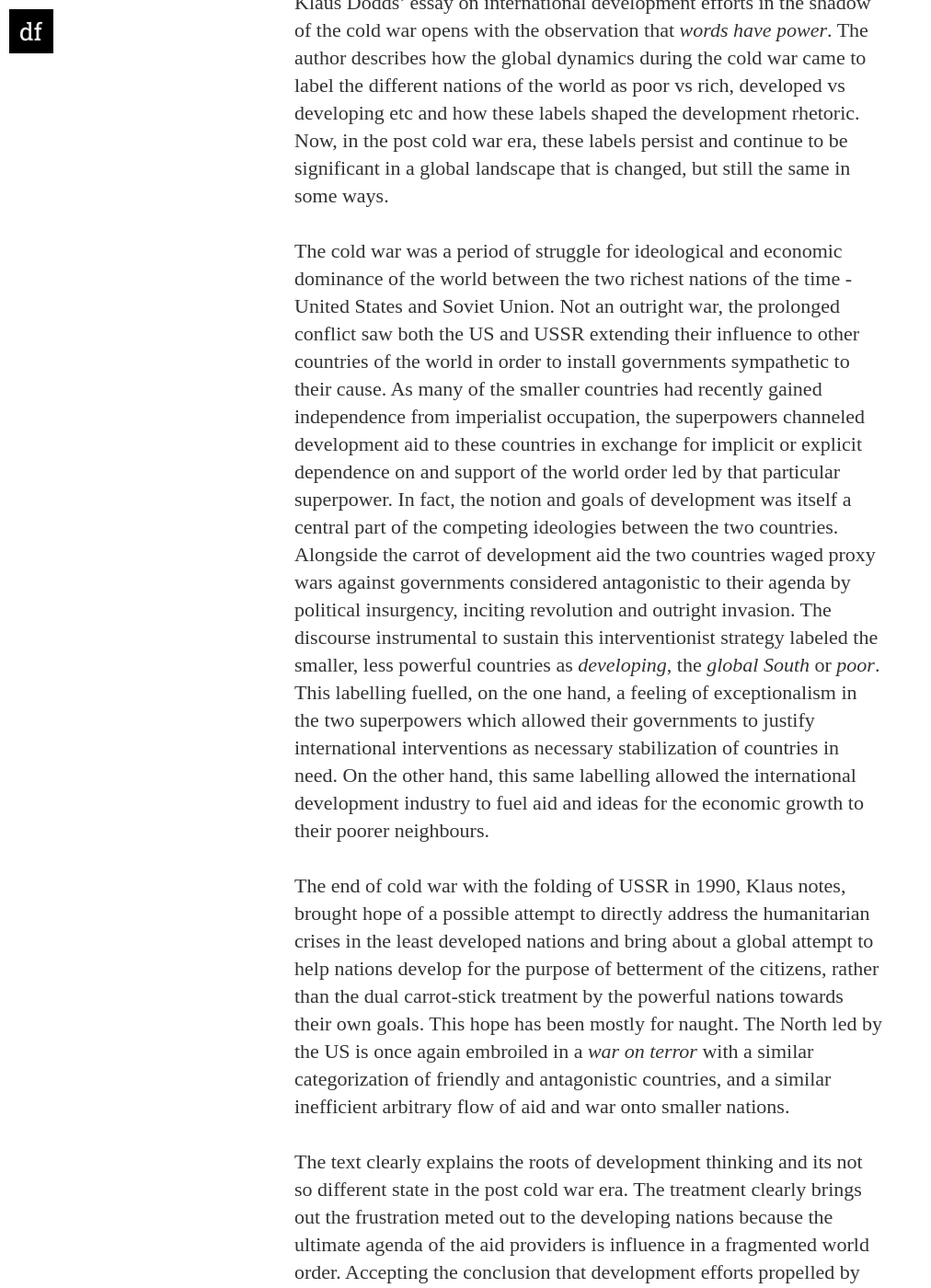
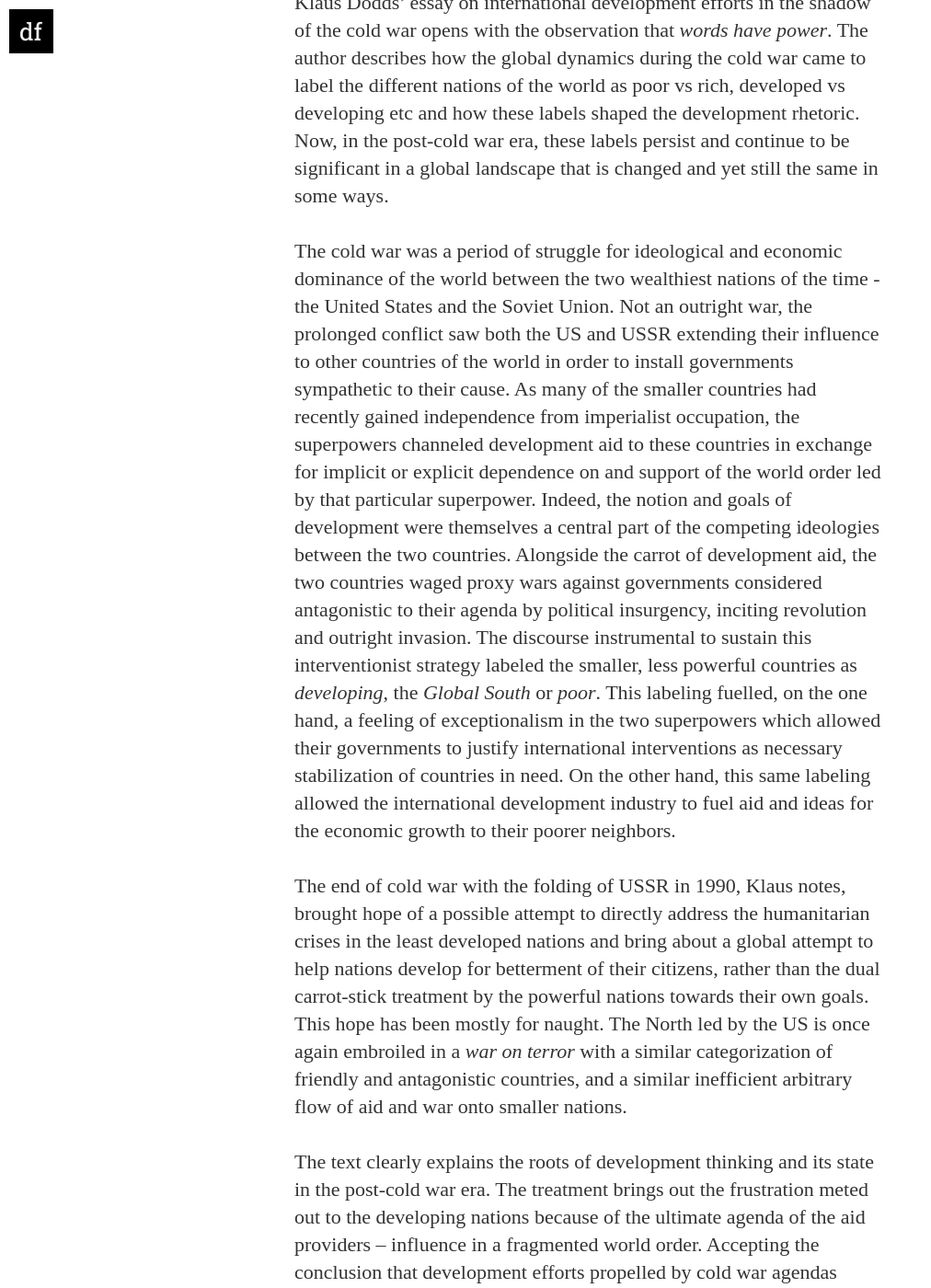
Before and after one commit to callpraths/callpraths.github.io, a Jekyll site: the page built from _posts/2018-09-30-desai-potter-ch1.markdown, in a window 1280 px wide and 1400 px high, scrolled down 389 px. Shown: the whole window at 92% size, without its empty margins (0-1012 px from the left). Built offline with Jekyll 4.4.1, drawn with Linux system fonts in a browser that asks for light colours; nearby versions of some CDN libraries; some web fonts are replaced; some of the changed text lies outside the part shown.

Commit message:
wip: grammarly clean.

```diff
--- a/_posts/2018-09-30-desai-potter-ch1.markdown
+++ b/_posts/2018-09-30-desai-potter-ch1.markdown
@@ -6,86 +6,86 @@ categories: review development_studies
 ---
 
 Klaus Dodds' essay on international development efforts in the shadow of the
-cold war opens with the observation that _words have power_. The author
-describes how the global dynamics during the cold war came to label the
-different nations of the world as poor vs rich, developed vs developing etc and
-how these labels shaped the development rhetoric. Now, in the post cold war era,
-these labels persist and continue to be significant in a global landscape that
-is changed, but still the same in some ways.
+cold war opens with the observation that _words have power_. The author describes
+how the global dynamics during the cold war came to label the different nations
+of the world as poor vs rich, developed vs developing etc and how these labels
+shaped the development rhetoric. Now, in the post-cold war era, these labels
+persist and continue to be significant in a global landscape that is changed
+and yet still the same in some ways.
 
 The cold war was a period of struggle for ideological and economic dominance of
-the world between the two richest nations of the time - United States and Soviet
-Union. Not an outright war, the prolonged conflict saw both the US and USSR
-extending their influence to other countries of the world in order to install
-governments sympathetic to their cause. As many of the smaller countries had
-recently gained independence from imperialist occupation, the superpowers
+the world between the two wealthiest nations of the time - the United States and
+the Soviet Union. Not an outright war, the prolonged conflict saw both the US
+and USSR extending their influence to other countries of the world in order to
+install governments sympathetic to their cause. As many of the smaller countries
+had recently gained independence from imperialist occupation, the superpowers
 channeled development aid to these countries in exchange for implicit or
 explicit dependence on and support of the world order led by that particular
-superpower. In fact, the notion and goals of development was itself a central
-part of the competing ideologies between the two countries. Alongside the carrot
-of development aid the two countries waged proxy wars against governments
-considered antagonistic to their agenda by political insurgency, inciting
-revolution and outright invasion. The discourse instrumental to sustain this
-interventionist strategy labeled the smaller, less powerful countries as
-_developing_, the _global South_ or _poor_. This labelling fuelled, on the one
-hand, a feeling of exceptionalism in the two superpowers which allowed their
-governments to justify international interventions as necessary stabilization of
-countries in need. On the other hand, this same labelling allowed the
-international development industry to fuel aid and ideas for the economic growth
-to their poorer neighbours.
+superpower. Indeed, the notion and goals of development were themselves a
+central part of the competing ideologies between the two countries. Alongside
+the carrot of development aid, the two countries waged proxy wars against
+governments considered antagonistic to their agenda by political insurgency,
+inciting revolution and outright invasion. The discourse instrumental to sustain
+this interventionist strategy labeled the smaller, less powerful countries as
+_developing_, the _Global South_ or _poor_. This labeling fuelled, on the one hand, a
+feeling of exceptionalism in the two superpowers which allowed their governments
+to justify international interventions as necessary stabilization of countries
+in need. On the other hand, this same labeling allowed the international
+development industry to fuel aid and ideas for the economic growth to their
+poorer neighbors.
 
 The end of cold war with the folding of USSR in 1990, Klaus notes, brought hope
 of a possible attempt to directly address the humanitarian crises in the least
 developed nations and bring about a global attempt to help nations develop for
-the purpose of betterment of the citizens, rather than the dual carrot-stick
-treatment by the powerful nations towards their own goals. This hope has been
-mostly for naught. The North led by the US is once again embroiled in a _war
-on terror_ with a similar categorization of friendly and antagonistic countries,
-and a similar inefficient arbitrary flow of aid and war onto smaller nations.
+betterment of their citizens, rather than the dual carrot-stick treatment by the
+powerful nations towards their own goals. This hope has been mostly for naught.
+The North led by the US is once again embroiled in a _war on terror_ with a
+similar categorization of friendly and antagonistic countries, and a similar
+inefficient arbitrary flow of aid and war onto smaller nations.
 
-The text clearly explains the roots of development thinking and its not so
-different state in the post cold war era. The treatment clearly brings out the
-frustration meted out to the developing nations because the ultimate agenda of
-the aid providers is influence in a fragmented world order. Accepting the
-conclusion that development efforts propelled by cold war agendas provide mixed
-results, I find the expectation that powerful nations would aid development of
-poorer nations for humanitarian causes naive. Humans are a tribal species and
-nations seldom have the empathy to help other nations prosper for selfless
-reasons. Even partial attempts to extend the nations' concern oversees often
-lead to domestic backlash because resources are seen to be squandered while the
-"situation at home" is seen to be dire. The contemporary result in the US is
-Trump. Any attempt to improve the lot of their citizens must be driven from
-within the global South. The text references Non Alignment Movement as one such
-attempt in the cold war era when the developing nations recognized the loss of
-sovereignty and long term well being from the polarized dominance of the two
-superpowers. NAM failed to keep the countries together meaningfully because it
-was unable to account for the heterogeneity of nations in the South and was
-unable to tackle the paucity of resources these nations had to effectively drive
-policy on the global stage. In order to achieve development goals in line with
-the less powerful nations' disparate requirements, these nations must create and
-maintain a platform that provides them collective bargaining power against the
-richer states that otherwise stipulate global policy by default through their
-superior resource allocation for the purpose. The dominance of rich nations in
-WTO and IMF and the often criticized impact of IMF policies on developing
-nations' social trajectories is a case in point.
+The text clearly explains the roots of development thinking and its state in the
+post-cold war era. The treatment brings out the frustration meted out to the
+developing nations because of the ultimate agenda of the aid providers --
+influence in a fragmented world order. Accepting the conclusion that development
+efforts propelled by cold war agendas provide mixed results, I find the
+expectation that powerful nations would aid the development of poorer nations
+for humanitarian causes naive. Humans are a tribal species and nations seldom
+have the empathy to help other nations prosper for selfless reasons. Even
+partial attempts to extend the nations' concern oversees often lead to domestic
+backlash because resources are seen to be squandered while the "situation at
+home" is seen to be dire. The contemporary result in the US is Trump. Any
+attempt to improve the lot of their citizens must be driven from within the
+global South. The text references Non-Alignment Movement as one such attempt in
+the cold war era when the developing nations recognized the loss of sovereignty
+and long-term well being from the polarized dominance of the two superpowers.
+NAM failed to keep the countries together meaningfully because it was unable to
+account for the heterogeneity of nations in the South and was unable to tackle
+the paucity of resources these nations had to effectively drive policy on the
+global stage. To achieve development goals in line with the less powerful
+nations' disparate requirements, these nations must create and maintain a
+platform that provides them collective bargaining power against the richer
+states that otherwise stipulate global policy by default through their superior
+resource allocation for the purpose. The dominance of rich nations in WTO and
+IMF and the often criticized impact of IMF policies on developing nations’
+social trajectories is a case in point.
 
 At the same time, I think it is important to note, as the text does, the
 material progress in the global South in the last century. A large part of the
 global population has access to more and better quality material resources than
 their ancestors. Even if IMF stipulated market restructuring tramples on
 nations' sovereignty, perhaps it delivers on the promise of progress?
-Characterization of true development on the ground, it's impact on the people,
-and the cost in terms of long term self sufficiency and resource extraction are
-important and difficult questions to consider.
+Characterization of actual development on the ground, its impact on the people,
+and the cost concerning long-term self-sufficiency and resource extraction are
+essential and difficult questions to consider.
 
 A somewhat exaggerated analogy to the North-led and North-dependent progress of
-the world is the century old model of imperialist colonization. Are the global
+the world is the century-old model of imperialist colonization. Are the global
 dynamics triggered by the cold war, a new form of imperialism? And if so, is the
-cost-benefit of imperialist colonization in favour of the colonized?  As an
+cost-benefit of imperialist colonization in favor of the colonized? As an
 example, the British were responsible for the construction of an extensive rail
 network in the Indian subcontinent. This rail system is an enduring piece of
 critical infrastructure for the modern Indian economy. But independence from
 imperialist control across the globe is unanimously considered a step in the
-right direction for the nation. Self sufficiency is an important part of a
-nation's progress and the cold war driven global order does not provide space
-for nations to develop the capabilities that would make them self sufficient.
+right direction for the nation. Self-sufficiency is an integral part of a
+nation's progress and the cold war-driven global order does not provide space
+for nations to develop the capabilities that would make them self-sufficient.
```
